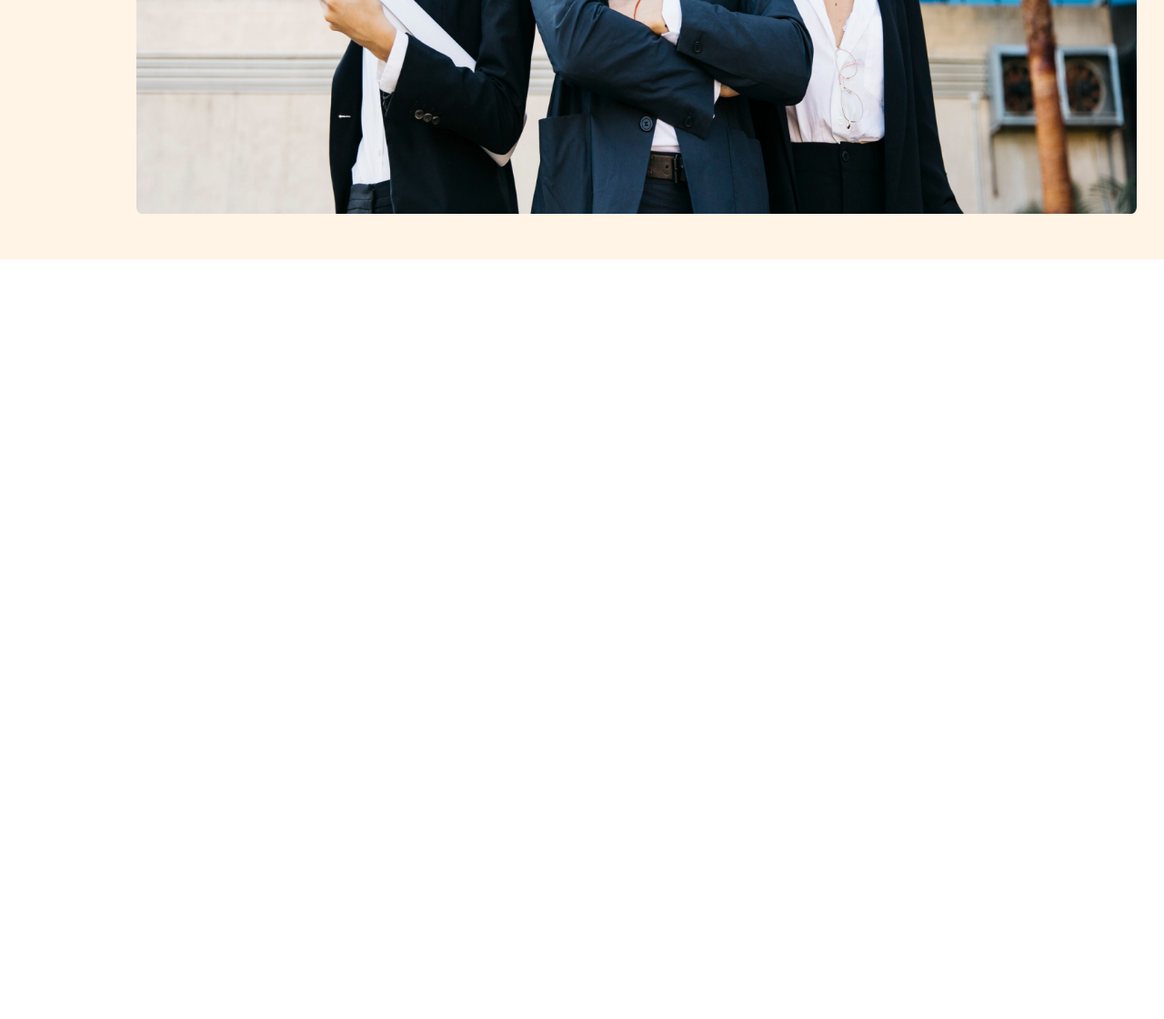
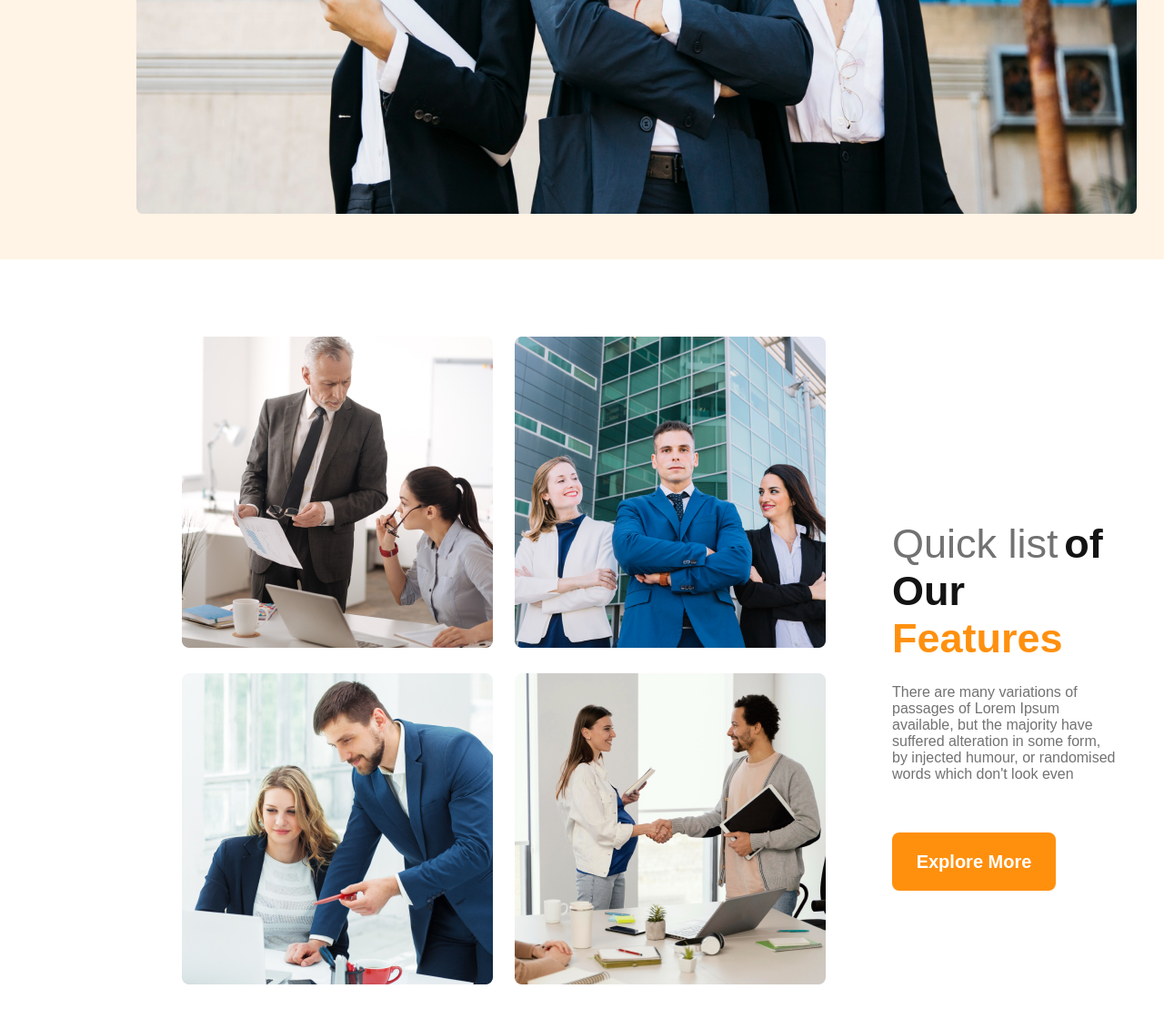
Before and after one commit to naimhossen1929/assignment-two, a plain HTML site: page index.html in a window 1280 px wide. Shown: the part 1072-2192 px from the top of the page at 91% size. Before the commit the page ends 1357 px from the top, so only its background shows below. Drawn offline with Linux system fonts and the light colour scheme.

Commit message:
added projects section

```diff
--- a/index.html
+++ b/index.html
@@ -44,6 +44,23 @@
         </div>
 
     </header>
+    <main>
+        <section class="projects">
+            <div class="projects-photo">
+                <div> <img src="images/team1.png" alt=""></div>
+                <div> <img src="images/team2.png" alt=""></div>
+                <div> <img src="images/team3.png" alt=""></div>
+                <div> <img src="images/team4.png" alt=""></div>
+            </div>
+            <div class="projects-info">
+                <h2><span class="quick">Quick list</span> <span class="our">of Our</span> <span class="feature">Features<span><h2>
+                <p class="projects-info-description">There are many variations of passages of Lorem Ipsum available, but the majority have suffered alteration in some form, by injected humour, or randomised words which don't look even</p>
+                <button class="btn-primary-2">Explore More</button>
+            </div>
+
+
+        </section>
+    </main>
 </body>
 
 </html>
--- a/styles/architect.css
+++ b/styles/architect.css
@@ -78,3 +78,55 @@ body{
     height: 100%;
     width: 100%;
 }
+/* Start Projects section styles */
+.projects{
+    margin: 85px 50px 130px 200px;
+    display: flex;
+    justify-content: center;
+    align-items: center;
+    gap: 73px;
+}
+.projects-photo{
+    width: 708px;
+    height: 708px;
+    display: grid;
+    grid-template-columns: repeat(2,1fr);
+    gap: 24px;
+}
+.projects-info{
+width: 100%;
+height: 304px;
+}
+.quick{
+    font-weight: 500;
+font-size: 45px;
+color: #727272;
+}
+.our{
+    font-weight: 700;
+    font-size: 45px;
+    color: #131313;
+}
+.feature{
+    font-weight: 700;
+    font-size: 45px;
+    color: #FF900E;
+}
+.projects-info-description{
+    margin-top: 24px;
+    margin-bottom: 32px;
+    color: #727272;
+    font-size: 16px;
+    font-weight: 400;
+}
+.btn-primary-2{
+    font-weight: 600;
+    font-size: 20px;
+    padding: 21px 25px;
+    width: 180px;
+    height: 64px;
+    background: #FF900E;
+    border-radius: 8px;
+    border: 0;
+    color: #FFFFFF;
+}
```
